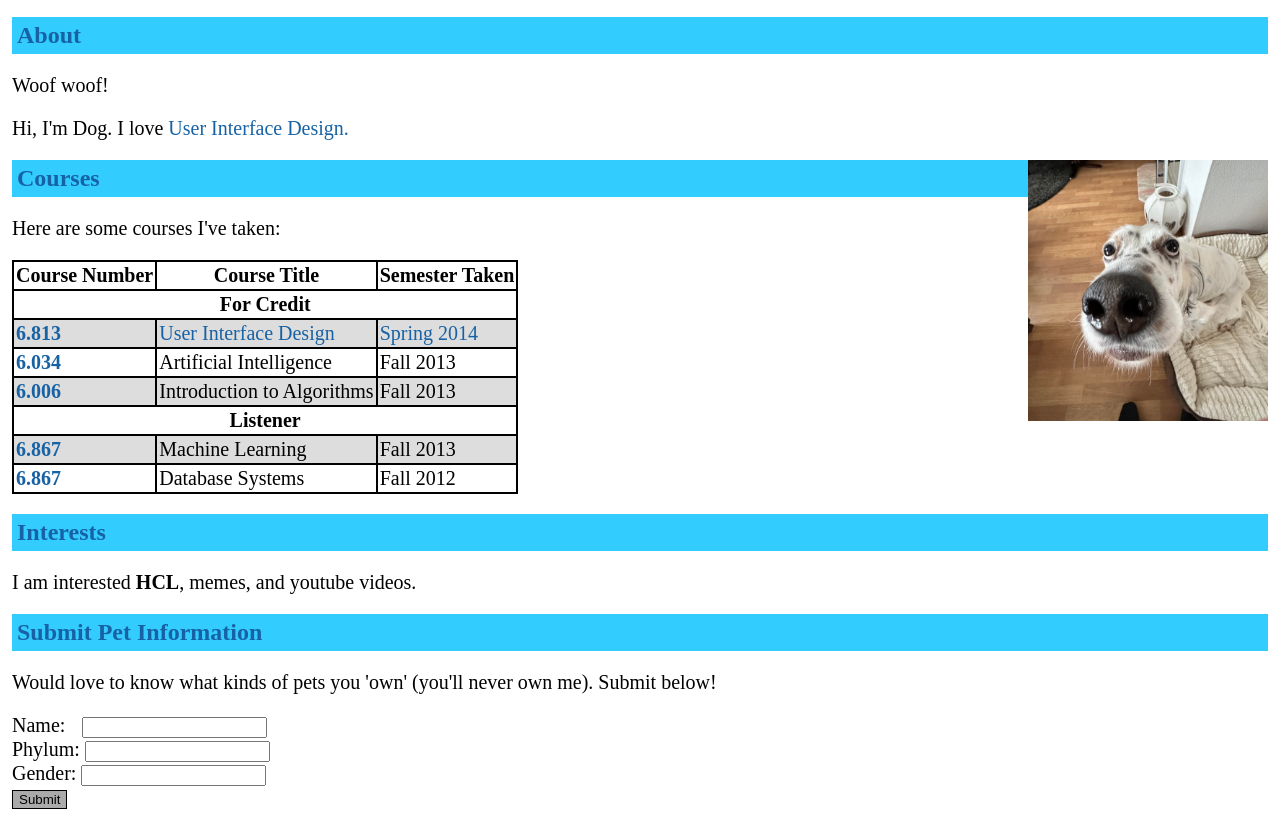
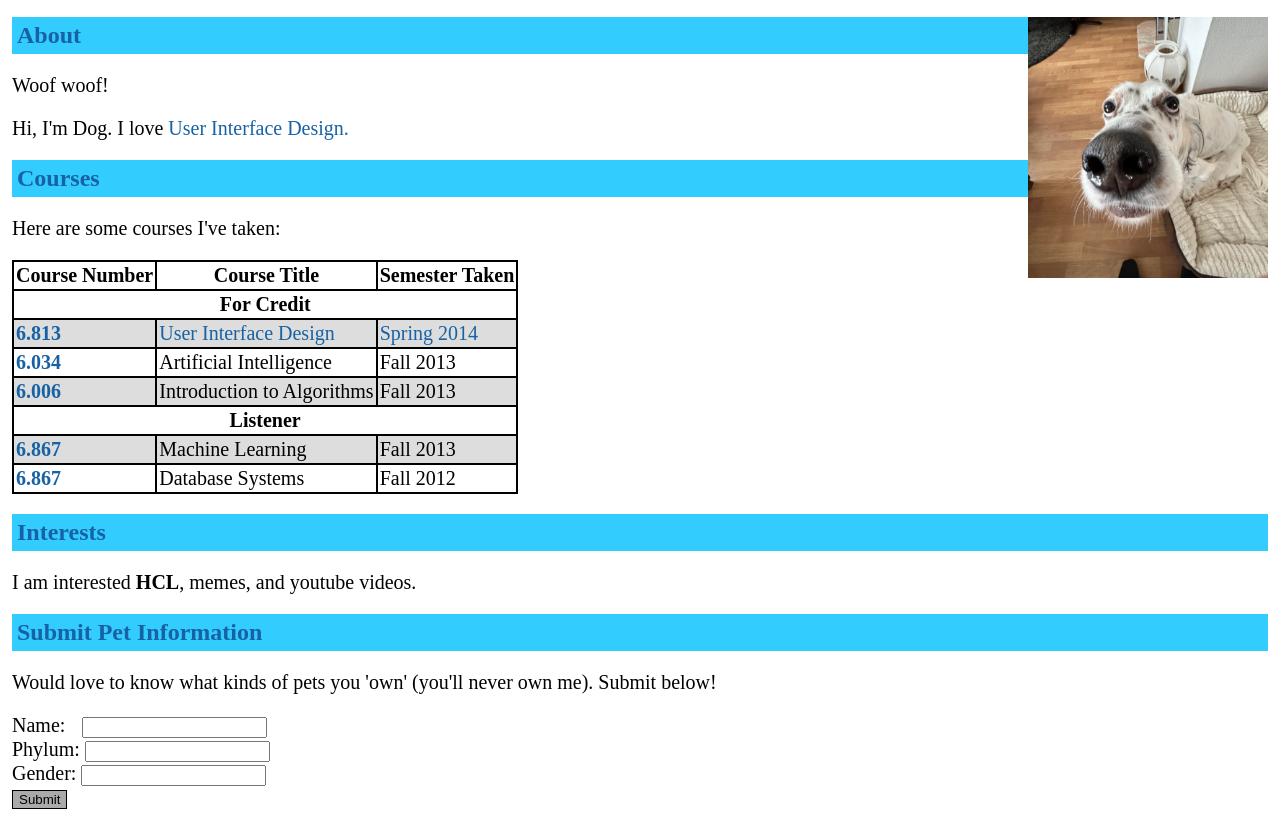
Before and after one commit to duyhung753951/Web_Design_test, a plain HTML site: page index.html in a window 1280 px wide. Shown: the part 57-874 px from the top of the page. Drawn offline with Linux system fonts and the light colour scheme.

Commit message:
Update styles.css

```diff
--- a/css/styles.css
+++ b/css/styles.css
@@ -5,7 +5,6 @@ body {
 
 
 h2 {
-    position: relative;
     color: #1762a4;
     background: #33CCFF;
     font-size: 24px;
@@ -23,11 +22,15 @@ b {
     text-decoration: none;
 }
 
+.about {
+    position: relative;
+}
+
 img {
     position: absolute;
     max-width: 240px;
-    margin-right: 12px;
     right: 0;
+    top: 54px;
     z-index: 1;
 }
 
```
